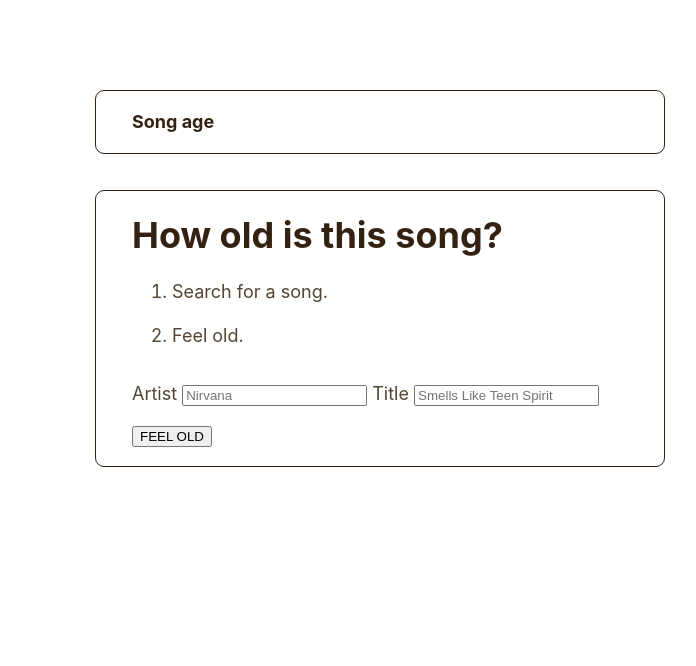
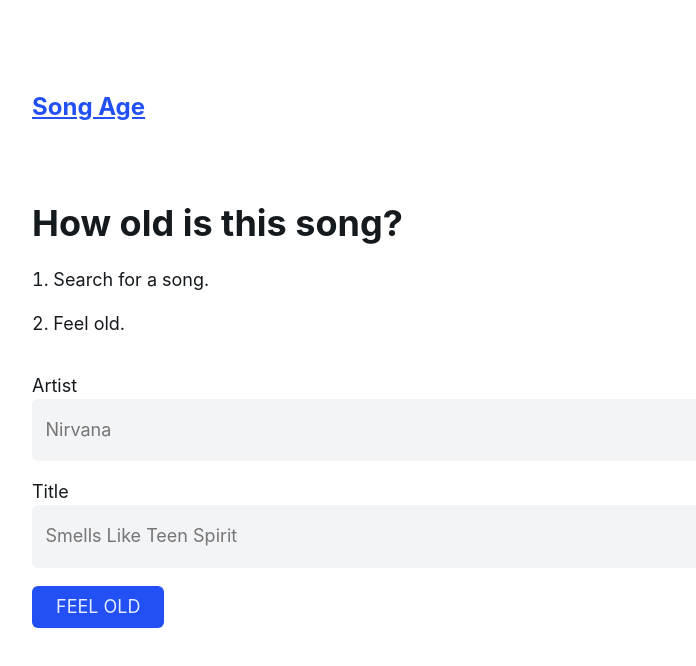
Before and after one commit to NickyMeuleman/song-age, a website: page index.html in a window 1280 px wide. Shown: the whole page, without its empty margins (260-956 px from the left). Drawn offline with Linux system fonts and the light colour scheme.

Commit message:
add styles and include link to discogs

```diff
--- a/assets/styles.css
+++ b/assets/styles.css
@@ -1,8 +1,8 @@
 :root {
   --background: white;
-    --darkest: #321;
-    --text: #543;
-    --lightest: white;
+  --text: #151a1e;
+  --textOnPrimary: #e5edff;
+  --primary: #2250f4;
 }
 
 * {
@@ -18,8 +18,8 @@
 body {
   background-color: var(--background);
   color: var(--text);
-    font-family: -apple-system, BlinkMacSystemFont, 'Segoe UI', Roboto, Helvetica,
-      Arial, sans-serif, 'Apple Color Emoji', 'Segoe UI Emoji', 'Segoe UI Symbol';
+  font-family: -apple-system, BlinkMacSystemFont, "Segoe UI", Roboto, Helvetica,
+    Arial, sans-serif, "Apple Color Emoji", "Segoe UI Emoji", "Segoe UI Symbol";
   font-size: 18px;
   line-height: 1.45;
 }
@@ -31,25 +31,71 @@
 
 header,
 main {
-    background: var(--lightest);
   max-width: 90vw;
-    margin: 3rem auto 0;
-    border: 1px solid var(--darkest);
-    border-radius: 0.5rem;
+  width: 60vw;
+  margin: 2rem auto 0;
   padding: 1rem 2rem;
-    width: 570px;
 }
 
 header a {
-    color: var(--darkest);
+  color: var(--primary);
   font-weight: bold;
-    text-decoration: none;
-  }
-
-  main {
-    margin-top: 2rem;
+  font-size: x-large;
 }
 
 h1 {
   color: var(--darkest);
 }
+
+ol {
+  padding-left: 0;
+  list-style-position: inside;
+}
+
+a {
+  color: var(--primary);
+}
+
+form {
+  margin-top: 2rem;
+  display: grid;
+  grid-template-columns: 1fr;
+  grid-template-rows: auto;
+}
+
+input[type="text"] {
+  /* yeet user agent styling */
+  all: unset;
+
+  margin-top: 0;
+  padding: 1rem 0.75rem;
+  background: rgb(243, 244, 246);
+  border-radius: 6px;
+}
+
+input[type="text"]:focus {
+  box-shadow: 0 0 0 1px var(--primary);
+}
+
+input[type="submit"] {
+  /* yeet user agent styling */
+  all: unset;
+
+  justify-self: start;
+  color: var(--textOnPrimary);
+  background: var(--primary);
+  border-radius: 6px;
+  padding: 8px 24px;
+  margin-top: 1rem;
+}
+
+input[type="submit"]:focus {
+  /* fallback first */
+  outline: 2px dotted;
+  outline: 5px auto -webkit-focus-ring-color;
+}
+
+#age, #released span {
+  color: var(--primary);
+  font-size: xx-large;
+}
--- a/index.html
+++ b/index.html
@@ -9,7 +9,7 @@
   </head>
   <body>
     <header>
-      <a href="/">Song age</a>
+      <a href="/">Song Age</a>
     </header>
     <main>
       <h1>How old is this song?</h1>
```
Also changed, not shown: netlify/functions/song-age.js (+14 -12 lines). Lines whose indentation alone changed are shown as unchanged.
